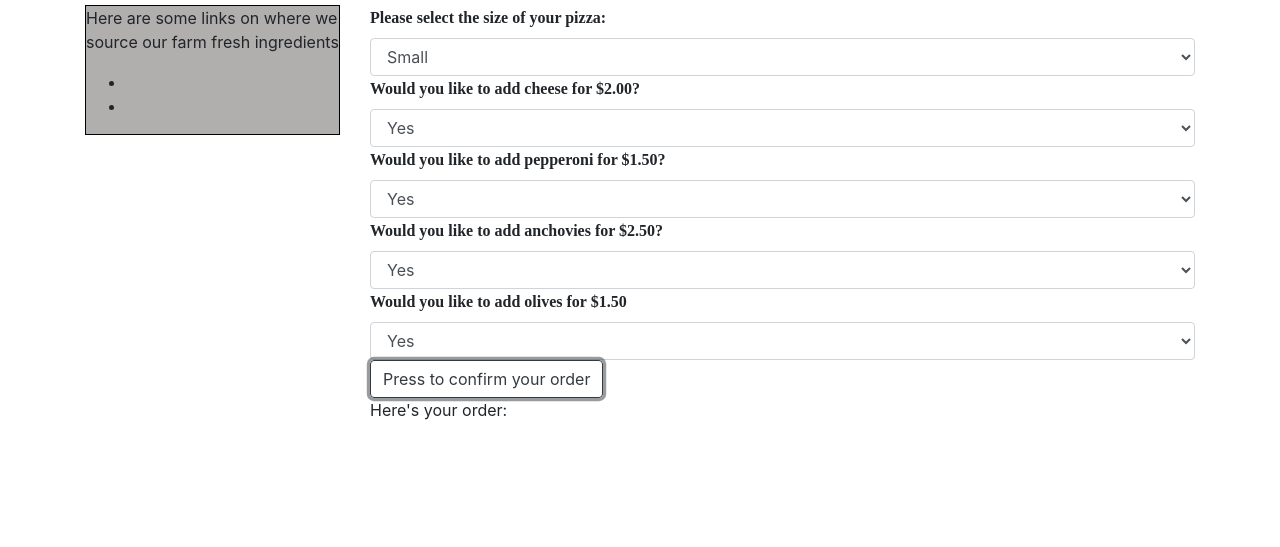
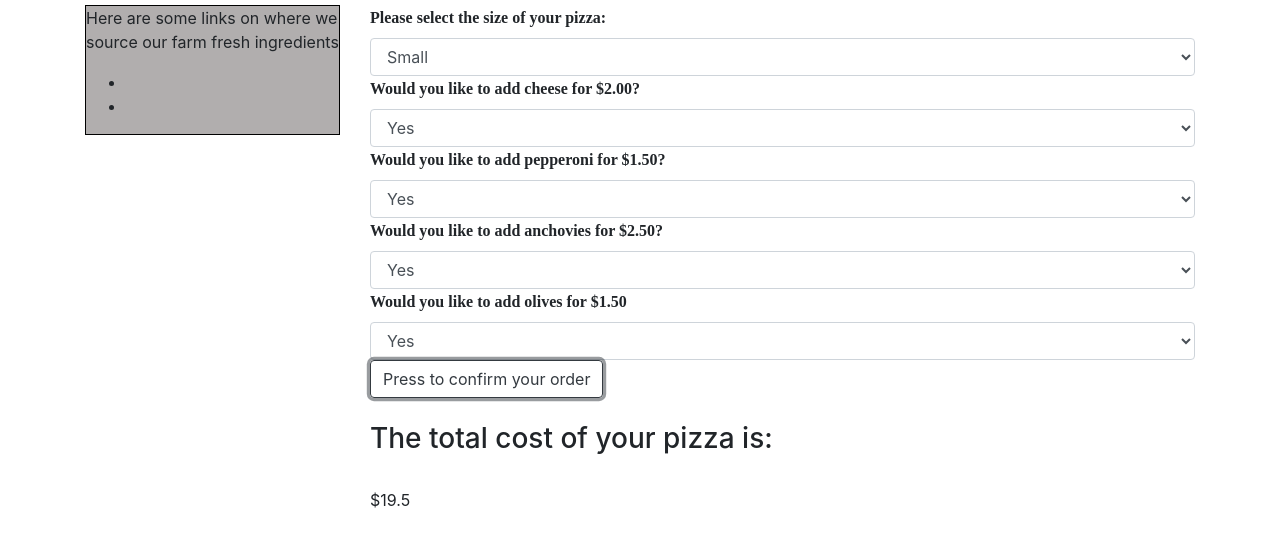
Before and after one commit to ShanGGraff/pizza_parlor, a plain HTML site: page index.html in a window 1280 px wide. Both pictures are taken after a click on the button "Press to confirm your order". Shown: the part 51-598 px from the top of the page. Drawn offline with Linux system fonts and the light colour scheme.

Commit message:
Add jQuery so final price of pizza displays

```diff
--- a/css/styles.css
+++ b/css/styles.css
@@ -1,3 +1,7 @@
+#cost {
+  display: none;
+}
+
 h1 {
   font-family: 'Times New Roman', Times, serif;
 }
--- a/index.html
+++ b/index.html
@@ -67,13 +67,13 @@
       <button type="submit" class="btn btn-outline-dark">Press to confirm your order</button>
     </form>
 
-      <div id="pizzaOrder and cost">
-        <p>Here's your order:</p>
+    <br>
+    <h3>The total cost of your pizza is: </h3>
+    <br>
+      <div id="cost">
       </div>
     </div>
-    </div>
-
-
+   </div>
   </div>
 </body>
 </html>
--- a/js/scripts.js
+++ b/js/scripts.js
@@ -75,6 +75,9 @@ function finalCostOfPizza(size, ingredients) {
 $(document).ready(function() {
   $("form#pizzaOrder").submit(function(event) {
     event.preventDefault();
+    $('#cost').hide();
+    $('#cost').empty();
+
     const pizzaSize = $("#pizzaSize").val();
     const cheese = $("#cheese").val();
     const pepperoni= $("#pepperoni").val();
@@ -87,5 +90,6 @@ $(document).ready(function() {
     pizzaOrder.addIngredients(finalIngredientArray);
     pizzaOrder.addSize(pizzaSize);
 
+    $('#cost').append("<p>" + "$" + priceOfPizza + "</p>").show();
   });
 });
```
